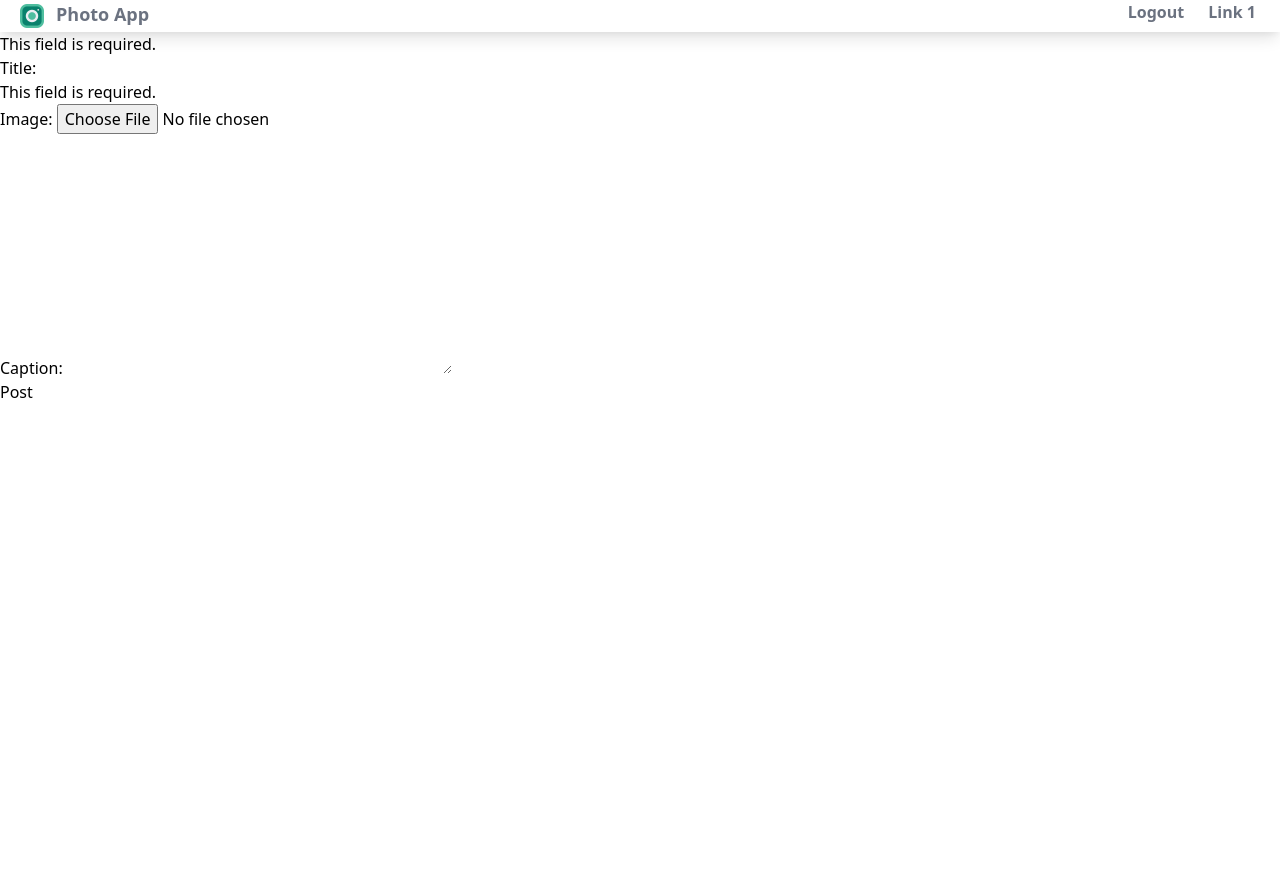
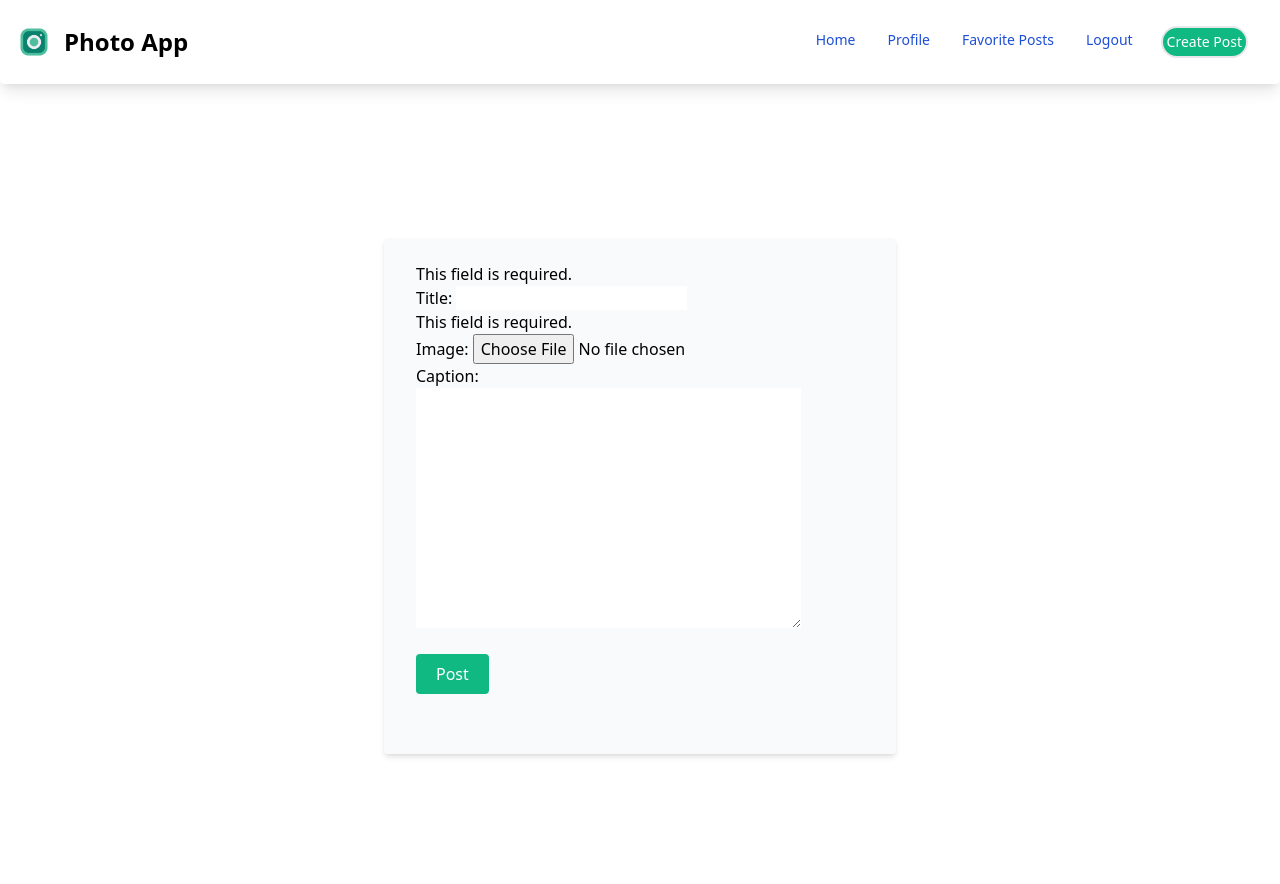
Before and after one commit to Lloydrl/photo-social-app, a Django app: page /posts/create/ in a window 1280 px wide. Before the commit the page ends 398 px from the top, so only its background shows below. Run offline with Django 4.2, Linux system fonts and the light colour scheme; a user stored in the database is signed in; style sheets or scripts are compiled from the project's sources.

Commit message:
project fixes

```diff
--- a/sm-project/sm-prj/posts/models.py
+++ b/sm-project/sm-prj/posts/models.py
@@ -17,3 +17,6 @@ class Post(models.Model):
         if not self.slug:
             self.slug = slugify(self.title)
         super().save(*args, **kwargs)
+
+    class Meta:
+        ordering = ['-created']
--- a/sm-project/sm-prj/posts/templates/posts/create.html
+++ b/sm-project/sm-prj/posts/templates/posts/create.html
@@ -1,9 +1,15 @@
 {% extends 'users/base.html' %}
 
 {% block body %}
-    <form method="POST" enctype="multipart/form-data">
-        {% csrf_token %}
-        {{ form.as_p }}
-        <button type="submit">Post</button>
-    </form>
+    <div class="grid place-items-center h-screen w-screen">
+        <div class="bg-gray-50 shadow-md m-10 w-2/5 rounded px-8 pt-6 pb-8 mb-4">
+            <div class="grid place-items-center mb-2">
+                <form method="POST" enctype="multipart/form-data">
+                    {% csrf_token %}
+                    {{ form.as_p }}
+                    <button class="text-white bg-green-500 px-5 py-2 my-5 rounded" type="submit">Post</button>
+                </form>
+            </div>
+        </div>
+    </div>
 {% endblock %}
--- a/sm-project/sm-prj/posts/urls.py
+++ b/sm-project/sm-prj/posts/urls.py
@@ -1,5 +1,7 @@
 from django.urls import path
 from . import views
+
+app_name = 'posts'
 
 urlpatterns = [
     path('create/', views.create_post, name='create'),
--- a/sm-project/sm-prj/users/templates/users/base.html
+++ b/sm-project/sm-prj/users/templates/users/base.html
@@ -10,28 +10,46 @@
     <title>Document</title>
 </head>
 <body>
-    <nav class="shadow-lg">
-        <div class="px-4 mx-auto">
-            <div class="flex justify-between">
-                <!-- Website Logo -->
-                <div>
-                    <a class="flex" href="">
-                        <img class="h-8 w-8 mr-2" src="{% static 'users/images/social.png' %}" alt="">
-                        <span class="font-semibold text-lg text-gray-500">Photo App</span>
+
+
+<nav class="bg-white border-gray-200 px-2 sm:px-4 py-2.5 rounded dark:bg-gray-900 shadow-lg">
+    <div class="container flex flex-wrap items-center justify-between mx-auto">
+      <a href="" class="flex items-center">
+          <img src="{% static 'users/images/social.png' %}" class="h-6 mr-3 sm:h-9" alt="Photo App Logo" />
+          <span class="self-center text-2xl font-semibold whitespace-nowrap dark:text-white">Photo App</span>
       </a>
-                </div>
-                <!-- Website Items -->
-                <div class="space-x-1">
+      <button data-collapse-toggle="navbar-default" type="button" class="inline-flex items-center p-2 ml-3 text-sm text-gray-500 rounded-lg md:hidden hover:bg-gray-100 focus:outline-none focus:ring-2 focus:ring-gray-200 dark:text-gray-400 dark:hover:bg-gray-700 dark:focus:ring-gray-600" aria-controls="navbar-default" aria-expanded="false">
+        <span class="sr-only">Open main menu</span>
+        <svg class="w-6 h-6" aria-hidden="true" fill="currentColor" viewBox="0 0 20 20" xmlns="http://www.w3.org/2000/svg"><path fill-rule="evenodd" d="M3 5a1 1 0 011-1h12a1 1 0 110 2H4a1 1 0 01-1-1zM3 10a1 1 0 011-1h12a1 1 0 110 2H4a1 1 0 01-1-1zM3 15a1 1 0 011-1h12a1 1 0 110 2H4a1 1 0 01-1-1z" clip-rule="evenodd"></path></svg>
+      </button>
+      <div class="hidden w-full md:block md:w-auto" id="navbar-default">
+        <ul class="flex flex-col p-4 mt-4 border border-gray-100 rounded-lg bg-gray-50 md:flex-row md:space-x-6 md:mt-0 md:text-sm md:font-medium md:border-0 md:bg-white dark:bg-gray-800 md:dark:bg-gray-900 dark:border-gray-700">
           {% if request.user.is_authenticated %}
-                    <a class="py-4 px-2 text-gray-500 font-semibold" href="{% url 'logout' %}">Logout</a>
+          <li class="p-1">
+            <a href="{% url 'users:index' %}" class="block py-2 pl-3 pr-4 text-white bg-blue-700 rounded md:bg-transparent md:text-blue-700 md:p-0 dark:text-white hover:text-gray-400" aria-current="page">Home</a>
+          </li>
+          <li class="p-1">
+            <a href="#" class="block py-2 pl-3 pr-4 text-white bg-blue-700 rounded md:bg-transparent md:text-blue-700 md:p-0 dark:text-white hover:text-gray-400">Profile</a>
+          </li>
+          <li class="p-1">
+            <a href="#" class="block py-2 pl-3 pr-4 text-white bg-blue-700 rounded md:bg-transparent md:text-blue-700 md:p-0 dark:text-white hover:text-gray-400">Favorite Posts</a>
+          </li>
+          <li class="p-1">
+            <a href="{% url 'users:logout' %}" class="block py-2 pl-3 pr-4 text-white bg-blue-700 rounded md:bg-transparent md:text-blue-700 md:p-0 dark:text-white hover:text-gray-400" aria-current="page">Logout</a>
+          </li>
+          <li class="bg-green-500 rounded-full border-2 border-white-700 p-1">
+            <a href="{% url 'posts:create' %}" class="block py-2 pl-3 pr-4 text-white bg-blue-700 rounded md:bg-transparent md:text-white-700 md:p-0 dark:text-white hover:text-gray-400 md-2" aria-current="page">Create Post</a>
+          </li>
           {% else %}
-                    <a class="py-4 px-2 text-gray-500 font-semibold" href="{% url 'login' %}">Login</a>
+          <li class="p-1">
+            <a href="{% url 'users:login' %}" class="block py-2 pl-3 pr-4 text-white bg-blue-700 rounded md:bg-transparent md:text-blue-700 md:p-0 dark:text-white hover:text-gray-400" aria-current="page">Login</a>
+          </li>
           {% endif %}
-                    <a class="py-4 px-2 text-gray-500 font-semibold" href="">Link 1</a>
-                </div>
+        </ul>
       </div>
     </div>
   </nav>
+
     {% block body %}
     {% endblock %}
 </body>
--- a/sm-project/sm-prj/users/templates/users/login.html
+++ b/sm-project/sm-prj/users/templates/users/login.html
@@ -21,5 +21,5 @@
         <button class="text-white bg-green-500 px-5 py-2 my-5 rounded" type="submit">Login</button>
     </form>
 </div>
-    <p class="px-10 py-10"><a class="text-indigo-500" href="{% url 'password_reset' %}">Forgot Password? Click here to reset</a></p>
+    <p class="px-10 py-10"><a class="text-indigo-500" href="{% url 'users:password_reset' %}">Forgot Password? Click here to reset</a></p>
 {% endblock %}
--- a/sm-project/sm-prj/users/urls.py
+++ b/sm-project/sm-prj/users/urls.py
@@ -1,6 +1,8 @@
 from django.urls import path
 from . import views
 from django.contrib.auth import views as auth_view
+
+app_name = 'users'
 
 urlpatterns = [
     path('', views.index, name='index'),
--- a/sm-project/sm-prj/users/views.py
+++ b/sm-project/sm-prj/users/views.py
@@ -15,7 +15,7 @@ def userLogin(request):
             user = authenticate(request, username=data['username'], password=data['password'])
             if user is not None:
                 login(request, user)
-                return HttpResponse("Successful Login")
+                return render(request, 'users/loggedin.html')
             else:
                 return HttpResponse("Invalid Login")
 
```
Also changed, not shown: sm-project/sm-prj/users/templates/users/index.html (+4 -4 lines), sm-project/sm-prj/users/templates/users/loggedin.html (added, +16 -0 lines), sm-project/sm-prj/users/templates/users/logout.html (+13 -10 lines), sm-project/sm-prj/db.sqlite3, sm-project/sm-prj/posts/migrations/0002_alter_post_options.py (added), 3 other files. Lines whose indentation alone changed are shown as unchanged.
